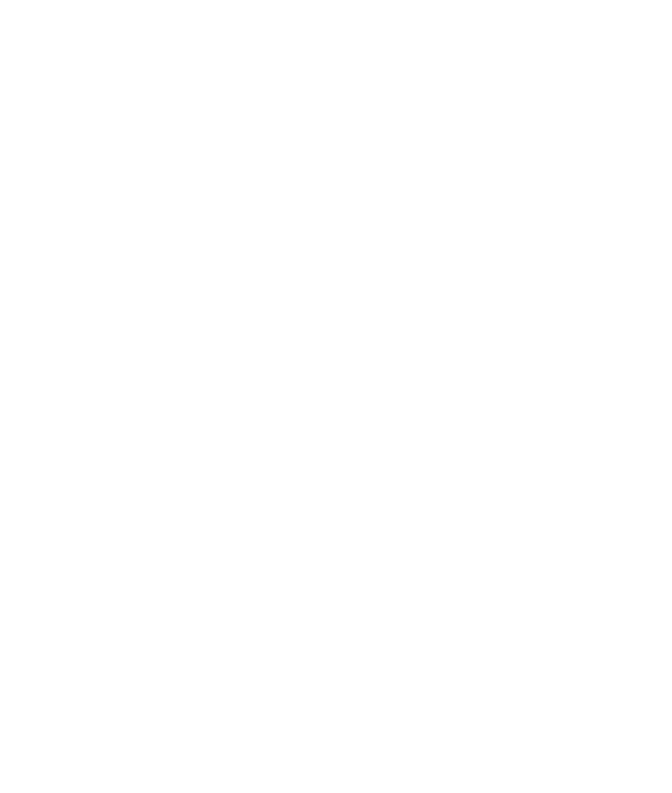
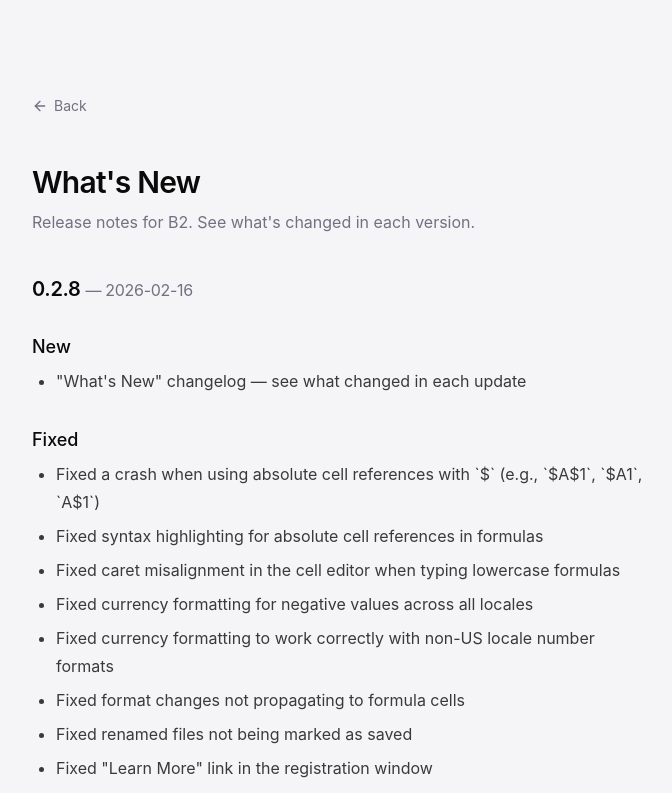
Before and after one commit to jmstach/b2-website, a React (Vite) app: page /whats-new in a window 1280 px wide. Before the commit this address had no page. Shown: the top 793 px of the page, without its empty margins (296-968 px from the left). Built offline with nearby package versions, Linux system fonts and the light colour scheme.

Commit message:
feat: Add What's New changelog page

```diff
--- /dev/null
+++ b/src/app/pages/WhatsNew.tsx
@@ -0,0 +1,126 @@
+import { useEffect, useState, useRef } from "react";
+import { useLocation } from "react-router-dom";
+import { LegalLayout } from "./LegalLayout";
+
+interface ReleaseEntry {
+  version: string;
+  date: string;
+  sections: { heading: string; items: string[] }[];
+}
+
+function parseReleases(markdown: string): ReleaseEntry[] {
+  const entries: ReleaseEntry[] = [];
+  let current: ReleaseEntry | null = null;
+  let currentSection: { heading: string; items: string[] } | null = null;
+
+  for (const line of markdown.split("\n")) {
+    // Version heading: ## 0.2.7 — 2026-02-15
+    const versionMatch = line.match(/^## (.+?) — (.+)$/);
+    if (versionMatch) {
+      if (current) entries.push(current);
+      current = { version: versionMatch[1], date: versionMatch[2], sections: [] };
+      currentSection = null;
+      continue;
+    }
+
+    // Section heading: ### New, ### Fixed
+    const sectionMatch = line.match(/^### (.+)$/);
+    if (sectionMatch && current) {
+      currentSection = { heading: sectionMatch[1], items: [] };
+      current.sections.push(currentSection);
+      continue;
+    }
+
+    // Bullet item: - Description here
+    const itemMatch = line.match(/^- (.+)$/);
+    if (itemMatch && currentSection) {
+      currentSection.items.push(itemMatch[1]);
+    }
+  }
+
+  if (current) entries.push(current);
+  return entries;
+}
+
+export function WhatsNew() {
+  const [releases, setReleases] = useState<ReleaseEntry[]>([]);
+  const [loading, setLoading] = useState(true);
+  const [error, setError] = useState<string | null>(null);
+  const location = useLocation();
+  const hasScrolled = useRef(false);
+
+  useEffect(() => {
+    fetch("/releases.md")
+      .then((res) => {
+        if (!res.ok) throw new Error("Failed to load release notes");
+        return res.text();
+      })
+      .then((text) => {
+        setReleases(parseReleases(text));
+        setLoading(false);
+      })
+      .catch((err) => {
+        setError(err.message);
+        setLoading(false);
+      });
+  }, []);
+
+  // Scroll to hash (version anchor) after releases load
+  useEffect(() => {
+    if (releases.length > 0 && location.hash && !hasScrolled.current) {
+      const id = location.hash.slice(1);
+      const el = document.getElementById(id);
+      if (el) {
+        el.scrollIntoView({ behavior: "smooth" });
+        hasScrolled.current = true;
+      }
+    }
+  }, [releases, location.hash]);
+
+  if (loading) {
+    return (
+      <LegalLayout>
+        <h1>What's New</h1>
+        <p className="text-muted-foreground">Loading...</p>
+      </LegalLayout>
+    );
+  }
+
+  if (error) {
+    return (
+      <LegalLayout>
+        <h1>What's New</h1>
+        <p className="text-muted-foreground">Could not load release notes.</p>
+      </LegalLayout>
+    );
+  }
+
+  return (
+    <LegalLayout>
+      <h1>What's New</h1>
+      <p className="text-muted-foreground">
+        Release notes for B2. See what's changed in each version.
+      </p>
+      {releases.map((release) => (
+        <section key={release.version} id={release.version} className="mt-10">
+          <h2>
+            {release.version}{" "}
+            <span className="text-muted-foreground font-normal text-base">
+              — {release.date}
+            </span>
+          </h2>
+          {release.sections.map((section) => (
+            <div key={section.heading}>
+              <h3>{section.heading}</h3>
+              <ul>
+                {section.items.map((item, i) => (
+                  <li key={i}>{item}</li>
+                ))}
+              </ul>
+            </div>
+          ))}
+        </section>
+      ))}
+    </LegalLayout>
+  );
+}
--- a/src/main.tsx
+++ b/src/main.tsx
@@ -4,6 +4,7 @@
   import App from "./app/App.tsx";
   import { PrivacyPolicy } from "./app/pages/PrivacyPolicy.tsx";
   import { TermsOfUse } from "./app/pages/TermsOfUse.tsx";
+  import { WhatsNew } from "./app/pages/WhatsNew.tsx";
   import "./styles/index.css";
 
   createRoot(document.getElementById("root")!).render(
@@ -13,6 +14,7 @@
         <Route path="/app" element={<App />} />
         <Route path="/privacy" element={<PrivacyPolicy />} />
         <Route path="/terms" element={<TermsOfUse />} />
+        <Route path="/whats-new" element={<WhatsNew />} />
       </Routes>
     </BrowserRouter>
   );
```
